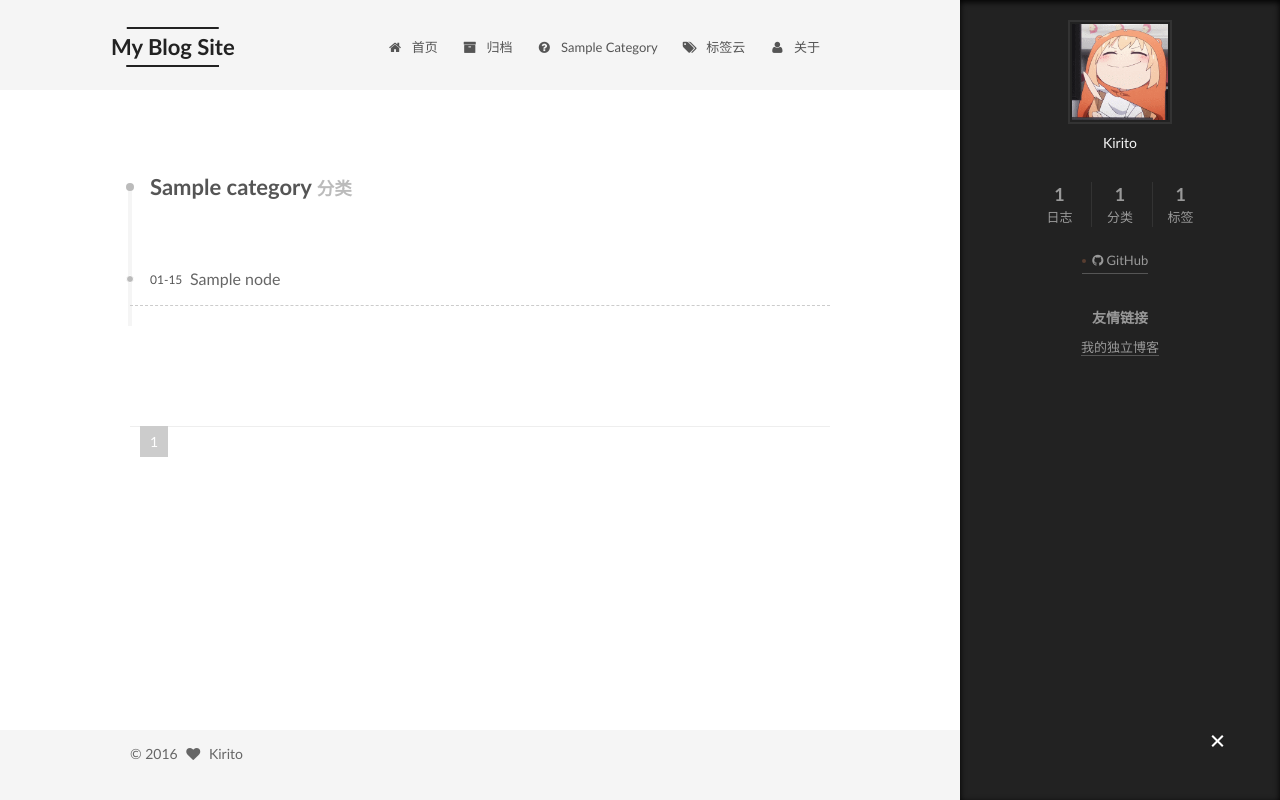
After one commit to lyyljs/blog, a Django app: template templates/blog/category.html in a window 1280 px wide. The commit adds this page. Run offline with Django 3.2, Linux system fonts and the light colour scheme; the template is opened without the code that fills it: most values are stand-ins (such as "Sample title", 1, 10 or a date in 2020).

Commit message:
add category page

```diff
--- a/templates/blog/base.html
+++ b/templates/blog/base.html
@@ -21,10 +21,6 @@
 		sidebar: {"position":"right","display":"always"},
 		fancybox: true,
 		motion: true,
-		duoshuo: {
-			userId: 0,
-			author: 'Kirito'
-		}
 	};
 </script>
 </head>
--- /dev/null
+++ b/templates/blog/category.html
@@ -0,0 +1,39 @@
+{% extends 'blog/base.html' %}
+{% load staticfiles %}
+{% block title %}{{category.category_name}} | Kirito{% endblock %}
+{% block content %}
+<main id="main" class="main">
+	<div class="main-inner">
+		<div class="content-wrap">
+			<div id="content" class="content page-archive">
+				<section id="posts" class="posts-collapse">
+					<div class="collection-title">
+						<h2>
+							{{category.category_name}}
+							<small>分类</small>
+						</h2>
+					</div>
+					{% for node in node_list %}
+						<article class="post post-type-normal" itemscope="" itemtype="http://schema.org/Article" style="opacity: 1; display: block; transform: translateY(0px);">
+							<header class="post-header">
+								<h1 class="post-title">
+									<a class="post-title-link" href="{% url 'blog:article' node.title %}" itemprop="url">
+										<span itemprop="name">{{node.title}}</span>
+									</a>
+								</h1>
+								<div class="post-meta">
+									<time class="post-time" itemprop="dateCreated" datetime="{{node.create_time|date:"Y-m-d H:i"}}" content="{{node.create_time|date:"Y-m-d"}}">
+										{{node.create_time|date:"m-d"}}
+									</time>
+								</div>
+							</header>
+						</article>
+					{% endfor %}
+				</section>
+				{% include 'blog/pageInfo.html' %}
+			</div>
+		</div>
+		{% include 'blog/rightInfo.html' %}
+	</div>
+</main>
+{% endblock %}
--- a/templates/blog/header.html
+++ b/templates/blog/header.html
@@ -36,7 +36,7 @@
 							</li>
 							{% for category in category_list %}
 								<li class="menu-item menu-item-{{category.category_name}}" style="opacity: 1; transform: translateY(0px);">
-								<a href="{% url 'blog:category' category.id %}" rel="section">
+								<a href="{% url 'blog:category' category.category_name %}" rel="section">
 									<i class="menu-item-icon fa fa-question-circle fa-fw"></i> <br>
 									{{category.category_name}}
 								</a>
--- a/templates/blog/pageInfo.html
+++ b/templates/blog/pageInfo.html
@@ -2,10 +2,18 @@
 				<!--分页-->
 				<nav class="pagination">
 					{% ifnotequal page_number 1 %}
+						{% if param %}
+							<a class="extend prev" rel="prev" href="{% url this_url param page_number|add:-1 %}"><i class="fa fa-angle-left"></i></a>
+						{% else %}
 							<a class="extend prev" rel="prev" href="{% url this_url page_number|add:-1 %}"><i class="fa fa-angle-left"></i></a>
+						{% endif %}
 					{% endifnotequal %}
 					{% if page_number < total_pages|add:-1 and page_number > 2 %}
+						{% if param %}
+							<a class="page-number" href="{% url this_url param %}">1</a>
+						{% else %}
 							<a class="page-number" href="{% url this_url %}">1</a>
+						{% endif %}
 						{% if page_number|add:-2 > 1 %}
 							<span class="space">…</span>
 						{% endif %}
@@ -13,15 +21,27 @@
 							{% if page_number == number %}
 								<span class="page-number current">{{page_number}}</span>
 							{% else %}
+								{% if param %}
+									<a class="page-number" href="{% url this_url param number %}">{{number}}</a>
+								{% else %}
 									<a class="page-number" href="{% url this_url number %}">{{number}}</a>
+								{% endif %}
 							{% endif %}
 						{% endfor %}
 						{% if page_number|add:2 < total_pages %}
 							<span class="space">…</span>
 						{% endif %}
+						{% if param %}
+							<a class="page-number" href="{% url this_url param total_pages %}">{{total_pages}}</a>
+						{% else %}
 							<a class="page-number" href="{% url this_url total_pages %}">{{total_pages}}</a>
+						{% endif %}
 					{% elif page_number > 2 %}
+						{% if param %}
+							<a class="page-number" href="{% url this_url param %}">1</a>
+						{% else %}
 							<a class="page-number" href="{% url this_url %}">1</a>
+						{% endif %}
 						{% if page_number|add:-2 > 1 %}
 							<span class="space">…</span>
 						{% endif %}
@@ -29,7 +49,11 @@
 							{% if page_number == number %}
 								<span class="page-number current">{{page_number}}</span>
 							{% else %}
+								{% if param %}
+									<a class="page-number" href="{% url this_url param number %}">{{number}}</a>
+								{% else %}
 									<a class="page-number" href="{% url this_url number %}">{{number}}</a>
+								{% endif %}
 							{% endif %}
 						{% endfor %}
 					{% elif page_number < total_pages|add:-1 %}
@@ -37,23 +61,39 @@
 							{% if page_number == number %}
 								<span class="page-number current">{{page_number}}</span>
 							{% else %}
+								{% if param %}
+									<a class="page-number" href="{% url this_url param number %}">{{number}}</a>
+								{% else %}
 									<a class="page-number" href="{% url this_url number %}">{{number}}</a>
+								{% endif %}
 							{% endif %}
 						{% endfor %}
 						{% if page_number|add:2 < total_pages %}
 							<span class="space">…</span>
 						{% endif %}
+						{% if param %}
+							<a class="page-number" href="{% url this_url param total_pages %}">{{total_pages}}</a>
+						{% else %}
 							<a class="page-number" href="{% url this_url total_pages %}">{{total_pages}}</a>
+						{% endif %}
 					{% else %}
 						{% for number in l_range %}
 							{% if page_number == number %}
 								<span class="page-number current">{{page_number}}</span>
 							{% else %}
+								{% if param %}
+									<a class="page-number" href="{% url this_url param number %}">{{number}}</a>
+								{% else %}
 									<a class="page-number" href="{% url this_url number %}">{{number}}</a>
+								{% endif %}
 							{% endif %}
 						{% endfor %}
 					{% endif %}
 					{% ifnotequal page_number total_pages %}
+						{% if param %}
+							<a class="extend next" rel="next" href="{% url this_url param page_number|add:1 %}"><i class="fa fa-angle-right"></i></a>
+						{% else %}
 							<a class="extend next" rel="next" href="{% url this_url page_number|add:1 %}"><i class="fa fa-angle-right"></i></a>
+						{% endif %}
 					{% endifnotequal %}
 				</nav>
--- a/templates/blog/rightInfo.html
+++ b/templates/blog/rightInfo.html
@@ -18,7 +18,7 @@
 
 								<nav class="site-state motion-element" style="opacity: 1; display: block; transform: translateX(0px);">
 									<div class="site-state-item site-state-posts">
-										<a href="#archives">
+										<a href="{% url 'blog:archives'%}">
 											<span class="site-state-item-count">{{article_count}}</span>
 											<span class="site-state-item-name">日志</span>
 										</a>
@@ -28,7 +28,7 @@
 										<span class="site-state-item-name">分类</span>
 									</div>
 									<div class="site-state-item site-state-tags">
-										<a href="#tags">
+										<a href="{% url 'blog:tags'%}">
 											<span class="site-state-item-count">{{tag_count}}</span>
 											<span class="site-state-item-name">标签</span>
 										</a>
@@ -36,7 +36,7 @@
 								</nav>
 
 								<div class="feed-link motion-element" style="opacity: 1; display: none; transform: translateX(0px);">
-									<a href="#atom.xml" rel="alternate">
+									<a href="#atom.xml" rel="alternate" style="display: none;">
 										<i class="fa fa-rss"></i>
 										RSS
 									</a>
--- a/urls.py
+++ b/urls.py
@@ -9,9 +9,10 @@ urlpatterns = [
     	url(r'^archives/$', views.archives, name='archives'),
     	url(r'^archives/(?P<page_number>[0-9]+)$', views.archives, name='archives'),
     	url(r'^category/(?P<name>[\w]+)/(?P<page_number>[0-9]+)/$', views.category, name='category'),
-    	url(r'^category/(?P<name>[\w]+)/$', views.category, name='category'),
+    	url(r'^category/(?P<name>[\w]+)$', views.category, name='category'),
     	url(r'^article/(?P<title>[\w]+)$', views.article, name='article'),
 
     	url(r'^tag/(?P<title>[\w]+)$', views.tag, name='tag'),
     	url(r'^tag/(?P<name>[\w]+)/(?P<page_number>[0-9]+)/$', views.tag, name='tag'),
+    url(r'^tags$', views.tags, name='tags'),
 ]
```
Also changed, not shown: templates/blog/archive.html (+5 -5 lines), views.py (+18 -2 lines). Lines whose indentation alone changed are shown as unchanged.
